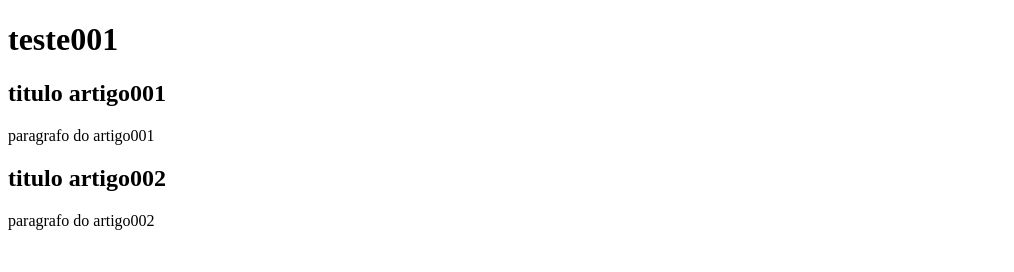
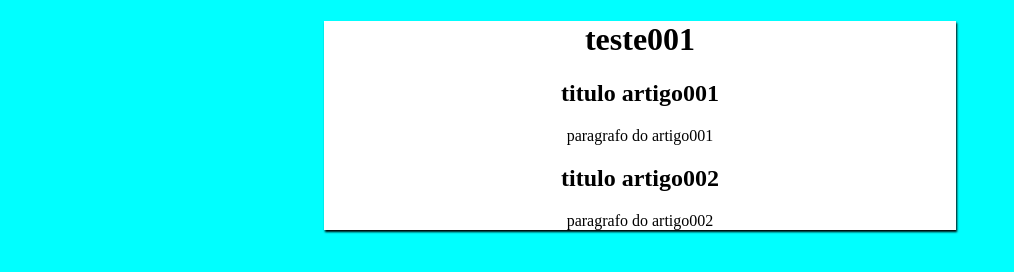
Before and after one commit to Marcelo-DEV427/Projeto-PROA, a plain HTML site: page index.html in a window 1280 px wide. Shown: the whole page, without its empty margins (0-1014 px from the left). Drawn offline with Linux system fonts and the light colour scheme.

Commit message:
crie o design o site

```diff
--- a/index.html
+++ b/index.html
@@ -4,8 +4,10 @@
     <meta charset="UTF-8">
     <meta name="viewport" content="width=device-width, initial-scale=1.0">
     <title>Document</title>
+    <link rel="stylesheet" href="style.css">
 </head>
 <body>
+    <main>
     <header>
         <h1>teste001</h1>
     </header>
@@ -17,5 +19,6 @@
         <h1>titulo artigo002</h1>
         <p>paragrafo do artigo002</p>
     </article>
+</main>
 </body>
 </html>
--- /dev/null
+++ b/style.css
@@ -0,0 +1,11 @@
+body{
+    background-color: aqua;
+}
+main {
+    background-color: white;
+    width: 50%;
+    height: 50%;
+    box-shadow: 1px 2px 2px black;
+    text-align: center;
+    margin: auto;
+}
```
